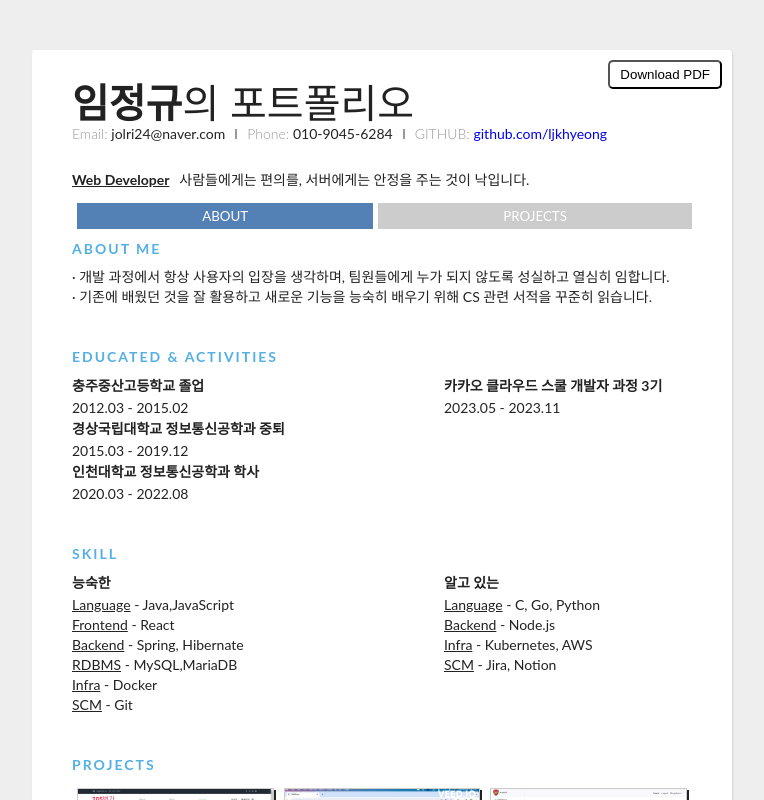
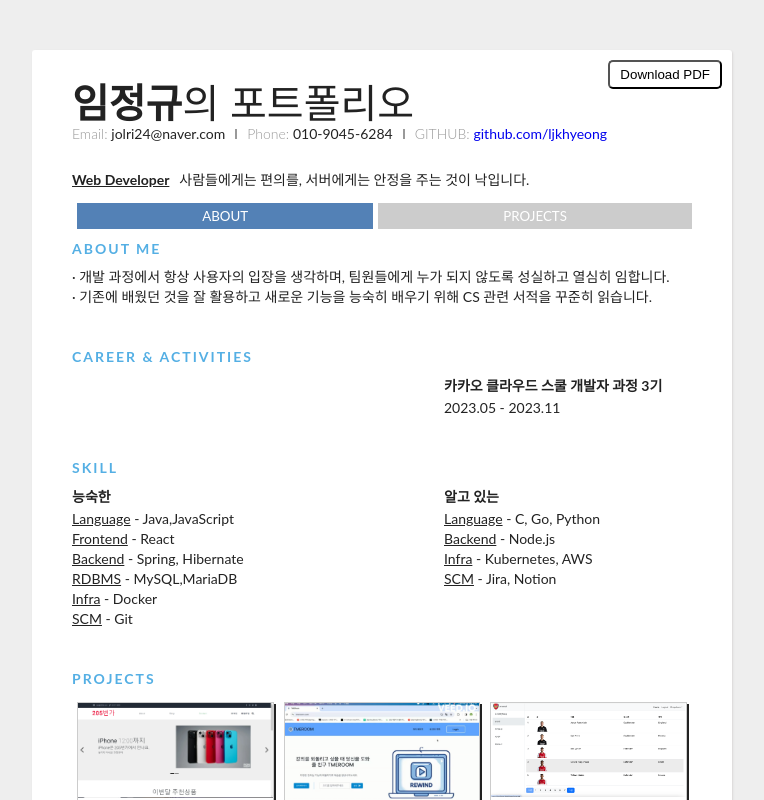
Before and after one commit to ljkhyeong/portfolio, a React (Create React App) app: page / in a window 1280 px wide. Shown: the top 800 px of the page, without its empty margins (258-1022 px from the left). Built offline with nearby package versions, Linux system fonts and the light colour scheme.

Commit message:
Update: 학력 삭제
기입하면 안되는 회사들이 많아서

```diff
--- a/src/component/About.js
+++ b/src/component/About.js
@@ -42,17 +42,10 @@ const About = () => {
           </div>
         </div>
         <div className="section">
-          <div className="section__title">Educated & Activities</div>
+          <div className="section__title">career & Activities</div>
           <div className="section__list">
             <div className="section__list-item">
-              <div className="left">
-                <div className="name">충주중산고등학교 졸업</div>
-                <div className="duration">2012.03 - 2015.02</div>
-                <div className="name">경상국립대학교 정보통신공학과 중퇴</div>
-                <div className="duration">2015.03 - 2019.12</div>
-                <div className="name">인천대학교 정보통신공학과 학사</div>
-                <div className="duration">2020.03 - 2022.08</div>
-              </div>
+              <div className="left"></div>
               <div className="right">
                 <div className="name">카카오 클라우드 스쿨 개발자 과정 3기</div>
                 <div className="desc">2023.05 - 2023.11</div>
```
